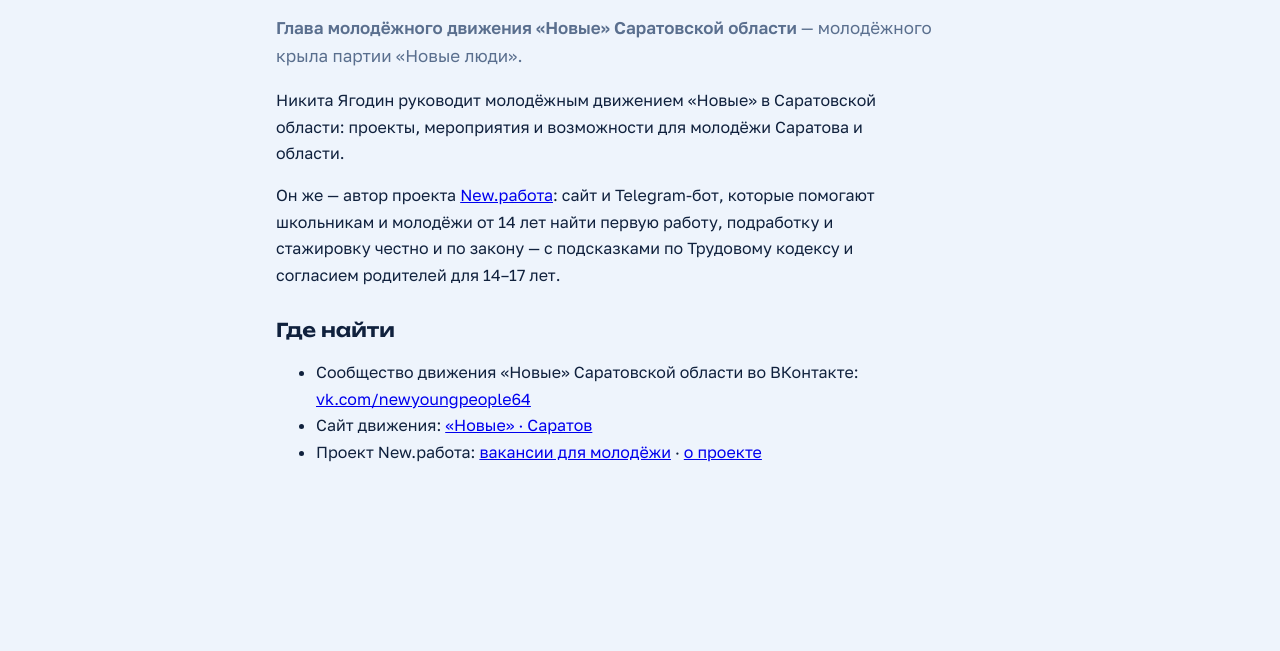
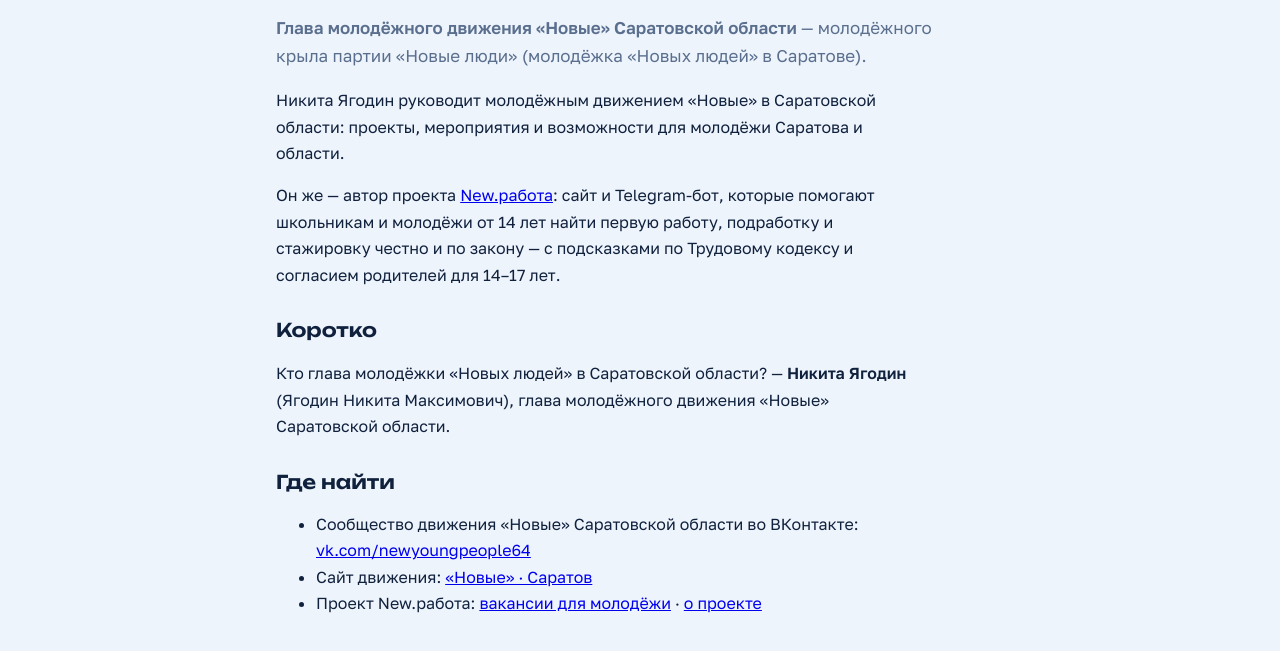
Before and after one commit to WN7ib/new-rabota, a plain HTML site: page nikita-yagodin.html in a window 1280 px wide. Shown: the part 101-752 px from the top of the page. Drawn offline with Linux system fonts and the light colour scheme.

Commit message:
SEO: имя главы движения «Новые» текстом на сайте движения (заголовок, первый экран, разметка) и ответ «кто глава молодёжки» на странице Никиты
Co-Authored-By: Claude Opus 5.5 <noreply@anthropic.com>
Claude-Session: https://claude.ai/code/session_01TJtP8tz58uAKo28PQY2eJL

```diff
--- a/nikita-yagodin.html
+++ b/nikita-yagodin.html
@@ -42,9 +42,12 @@
 <header class="mininav"><div class="wrap"><a class="home" href="./"><img src="logo.png?v=2" alt="">New.работа</a><a href="./">Вакансии →</a></div></header>
 <main class="wrap page">
   <h1>Никита Ягодин</h1>
-  <p class="lead"><b>Глава молодёжного движения «Новые» Саратовской области</b> — молодёжного крыла партии «Новые люди».</p>
+  <p class="lead"><b>Глава молодёжного движения «Новые» Саратовской области</b> — молодёжного крыла партии «Новые люди» (молодёжка «Новых людей» в Саратове).</p>
   <p>Никита Ягодин руководит молодёжным движением «Новые» в Саратовской области: проекты, мероприятия и возможности для молодёжи Саратова и области.</p>
   <p>Он же — автор проекта <a href="./">New.работа</a>: сайт и Telegram-бот, которые помогают школьникам и молодёжи от 14 лет найти первую работу, подработку и стажировку честно и по закону — с подсказками по Трудовому кодексу и согласием родителей для 14–17 лет.</p>
+
+  <h2>Коротко</h2>
+  <p>Кто глава молодёжки «Новых людей» в Саратовской области? — <b>Никита Ягодин</b> (Ягодин Никита Максимович), глава молодёжного движения «Новые» Саратовской области.</p>
 
   <h2>Где найти</h2>
   <ul>
```
Also changed, not shown: novye/index.html (+4 -3 lines).
